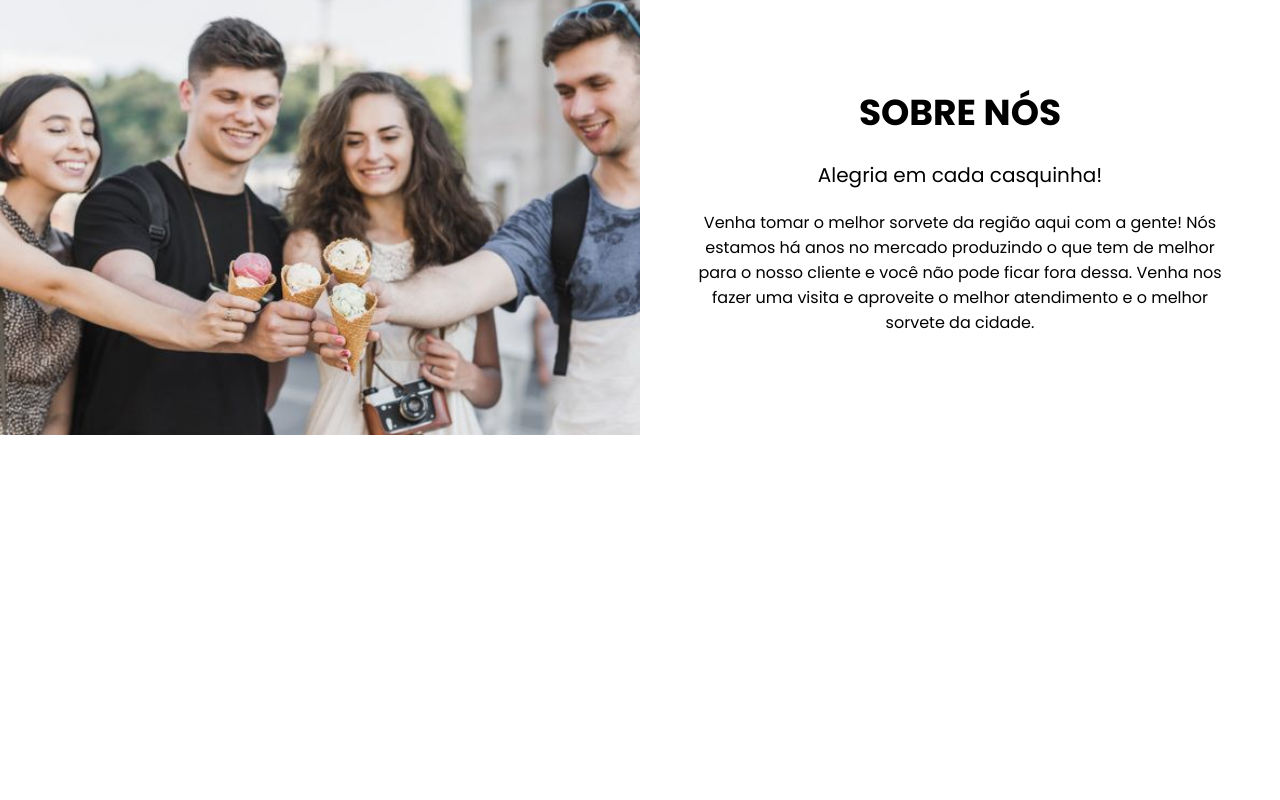
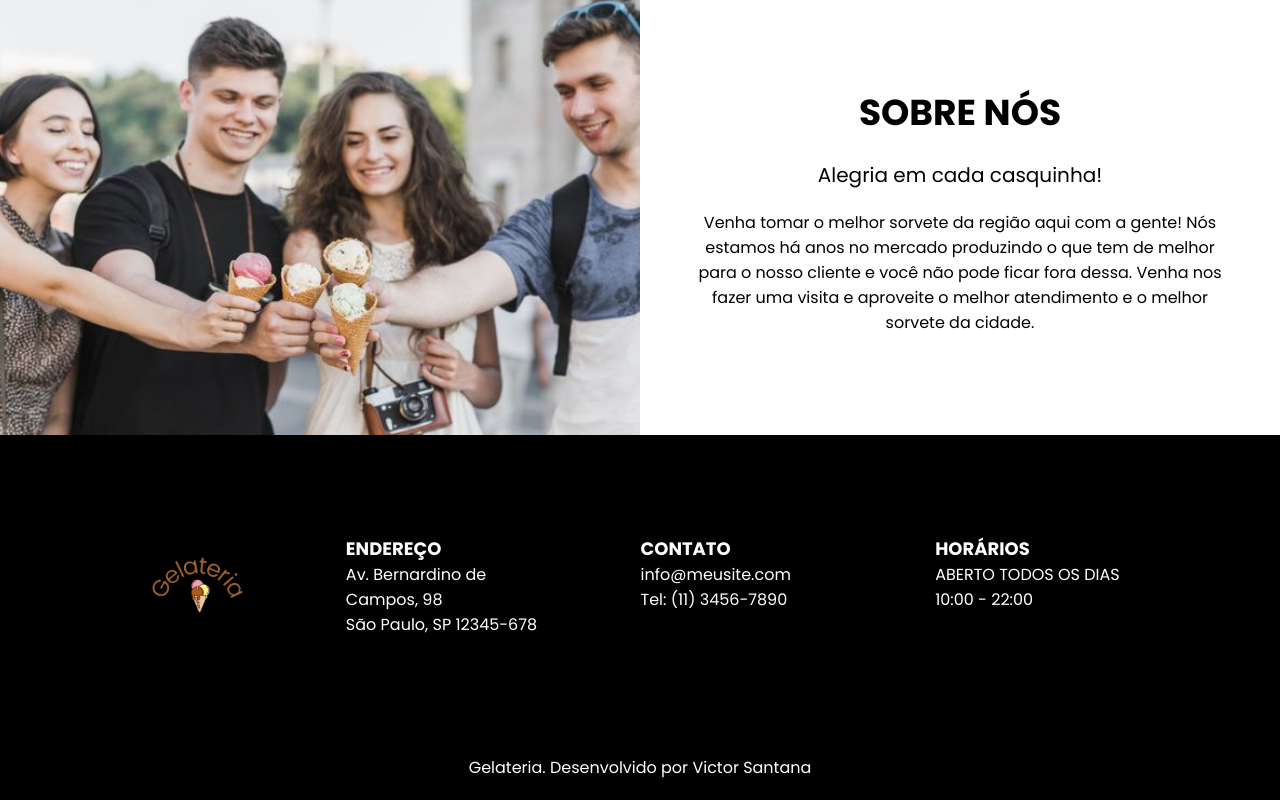
Before and after one commit to Santana-Victor/projeto-sorveteria, a Next.js app: page / in a window 1280 px wide. Shown: the part 1792-2592 px from the top of the page. Before the commit the page ends 2227 px from the top, so only its background shows below. Built offline with nearby package versions, Linux system fonts and the light colour scheme.

Commit message:
feat: add rodapé da página

```diff
--- a/src/app/layout.js
+++ b/src/app/layout.js
@@ -1,5 +1,6 @@
 import './globals.css';
 import Topo from '@/componentes/Topo';
+import Rodape from '@/componentes/Rodape';
 
 export const metadata = {
   title: 'Gelateria',
@@ -12,6 +13,7 @@ export default function RootLayout({ children }) {
       <body>
         <Topo />
         {children}
+        <Rodape />
       </body>
     </html>
   );
--- /dev/null
+++ b/src/componentes/Rodape/Rodape.module.css
@@ -0,0 +1,57 @@
+.footer {
+  background-color: var(--background-secundario);
+  width: 100%;
+  display: flex;
+  flex-direction: column;
+  align-items: center;
+  justify-content: center;
+}
+
+.footer .container {
+  width: 100%;
+  max-width: 1024px;
+  padding: 100px 20px;
+  display: flex;
+  align-items: center;
+  justify-content: space-between;
+}
+
+.footer .container_texto {
+  width: 20%;
+  height: 100px;
+}
+
+.footer h3 {
+  font-size: 18px;
+}
+
+.footer p {
+  font-size: 16px;
+}
+
+.footer h3,
+.footer p,
+.footer .link {
+  color: var(--cor-texto-secundaria);
+}
+
+.footer .copyright {
+  padding: 20px;
+  text-align: center;
+}
+
+@media (max-width: 768px) {
+  .footer .container {
+    flex-direction: column;
+    gap: 20px;
+  }
+
+  .footer .container_texto {
+    width: 100%;
+    text-align: center;
+  }
+
+  .footer .copyright {
+    padding: 20px 40px;
+  }
+}
--- /dev/null
+++ b/src/componentes/Rodape/index.jsx
@@ -0,0 +1,39 @@
+import styles from './Rodape.module.css';
+import Image from 'next/image';
+import Logo from '/public/logo.png';
+import Link from 'next/link';
+
+export default function Rodape() {
+  return (
+    <footer className={styles.footer}>
+      <div className={styles.container}>
+        <Image src={Logo} alt="Logo Gelateria" width={100} height={100} />
+        <div className={styles.container_texto}>
+          <h3>ENDEREÇO</h3>
+          <p>Av. Bernardino de Campos, 98</p>
+          <p>São Paulo, SP 12345-678</p>
+        </div>
+        <div className={styles.container_texto}>
+          <h3>CONTATO</h3>
+          <p>info@meusite.com</p>
+          <p>Tel: (11) 3456-7890</p>
+        </div>
+        <div className={styles.container_texto}>
+          <h3>HORÁRIOS</h3>
+          <p>ABERTO TODOS OS DIAS</p>
+          <p>10:00 - 22:00</p>
+        </div>
+      </div>
+      <p className={styles.copyright}>
+        Gelateria. Desenvolvido por{' '}
+        <Link
+          className={styles.link}
+          href="https://www.linkedin.com/in/victor-augusto-santana-lopes-9821a0236"
+          target="_blank"
+        >
+          Victor Santana
+        </Link>
+      </p>
+    </footer>
+  );
+}
```
